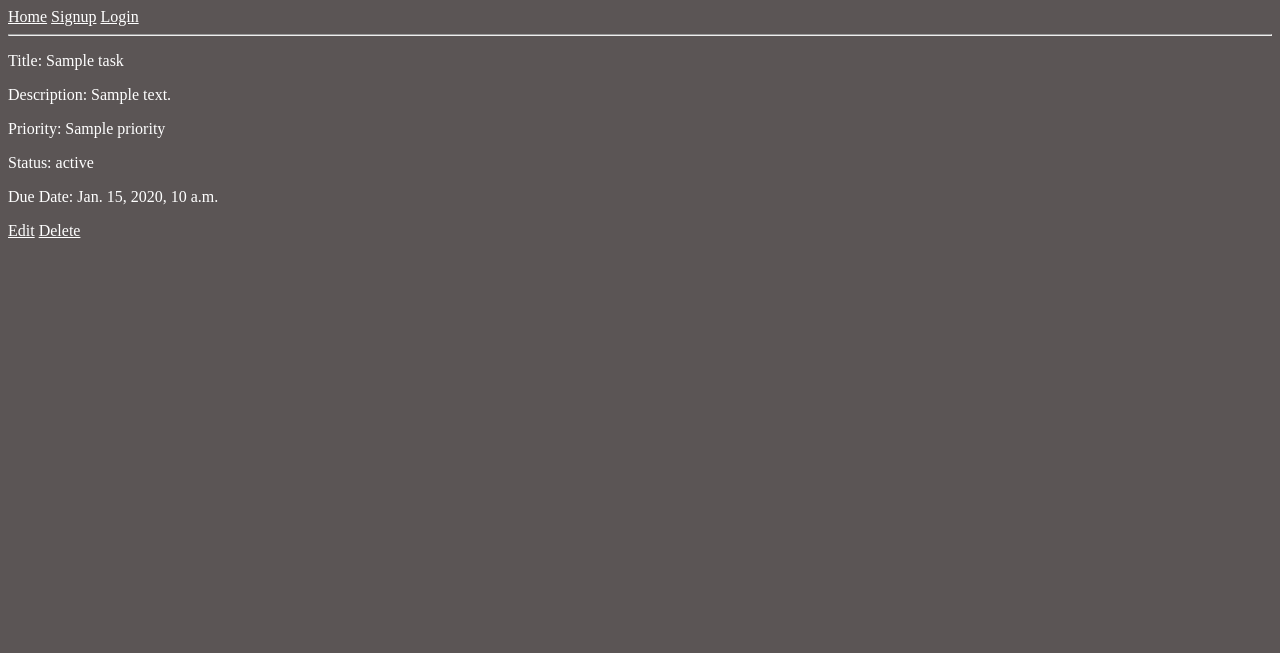
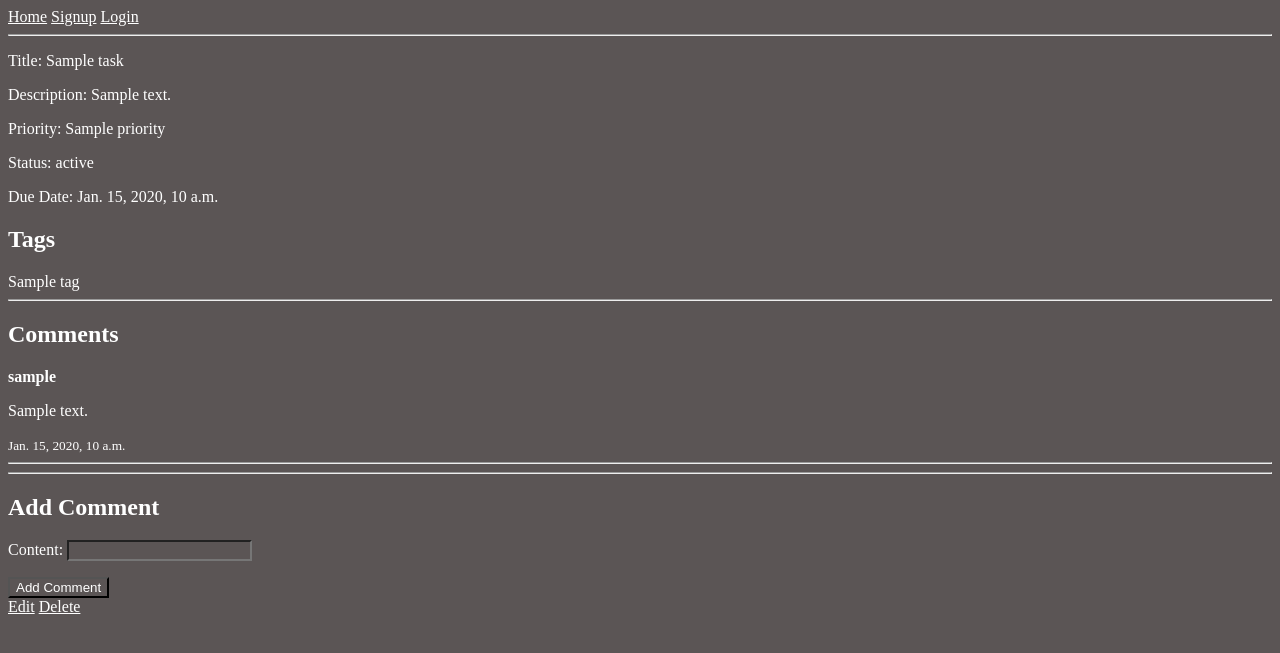
Before and after one commit to jaibeeryadav/worksync, a Django app: template templates/tasks/task_detail.html in a window 1280 px wide. Shown: the top 653 px of the page. Run offline with Django 5.2, Linux system fonts and the light colour scheme; tables that the repository leaves empty hold one stand-in row (values such as "Sample post"); the template is opened without the code that fills it: values that come from a table or form of the project are taken from there, most other values are stand-ins (such as "Sample title", 1, 10 or a date in 2020).

Commit message:
comments feature

```diff
--- a/apps/tasks/forms.py
+++ b/apps/tasks/forms.py
@@ -1,5 +1,5 @@
 from django import forms
-from .models import Tasks,Categories, Tag
+from .models import Tasks,Categories, Tag, Comments
 
 class TaskForm(forms.ModelForm):
     due_date = forms.DateField(
@@ -39,3 +39,7 @@ class TagForm(forms.ModelForm):
     class Meta:
         model = Tag
         fields = ['name']
+class CommentsForm(forms.ModelForm):
+    class Meta:
+        model = Comments
+        fields = ['content']
--- a/apps/tasks/models.py
+++ b/apps/tasks/models.py
@@ -52,3 +52,12 @@ class Tasks(models.Model):
 
     def __str__(self):
         return self.title
+
+class Comments(models.Model):
+    task = models.ForeignKey(Tasks,on_delete=models.CASCADE, related_name='comments')
+    user = models.ForeignKey(settings.AUTH_USER_MODEL, on_delete=models.CASCADE, related_name='comments')
+    content = models.CharField(max_length=100)
+    created_at = models.DateTimeField(auto_now_add=True)
+
+    def __str__(self):
+        return f"{self.user}-{self.task}"
--- a/templates/tasks/task_detail.html
+++ b/templates/tasks/task_detail.html
@@ -6,6 +6,76 @@
 <p>Priority: {{ task.priority }}</p>
 <p>Status: {{ task.status }}</p>
 <p>Due Date: {{ task.due_date }}</p>
+<h2>
+    Tags
+</h2>
+
+{% for tag in task.tags.all %}
+
+    <span>
+        {{ tag.name }}
+    </span>
+
+{% empty %}
+
+    <p>
+        No tags.
+    </p>
+
+{% endfor %}
+
+<hr>
+
+<h2>
+    Comments
+</h2>
+
+{% for comment in task.comments.all %}
+
+    <div>
+
+        <strong>
+            {{ comment.user.username }}
+        </strong>
+
+        <p>
+            {{ comment.content }}
+        </p>
+
+        <small>
+            {{ comment.created_at }}
+        </small>
+
+    </div>
+
+    <hr>
+
+{% empty %}
+
+    <p>
+        No comments yet.
+    </p>
+
+{% endfor %}
+
+<hr>
+
+<h2>
+    Add Comment
+</h2>
+
+<form method="POST">
+
+    {% csrf_token %}
+
+    {{ comment_form.as_p }}
+
+    <button type="submit">
+        Add Comment
+    </button>
+
+</form>
+
 <a href="{% url "task_update" task.id %}">Edit</a>
 <a href="{% url "task_delete" task.id %}">Delete</a>
 
```
Also changed, not shown: apps/tasks/admin.py (+5 -4 lines), apps/tasks/views.py (+21 -2 lines), apps/tasks/migrations/0004_comments.py (added), db.sqlite3.
